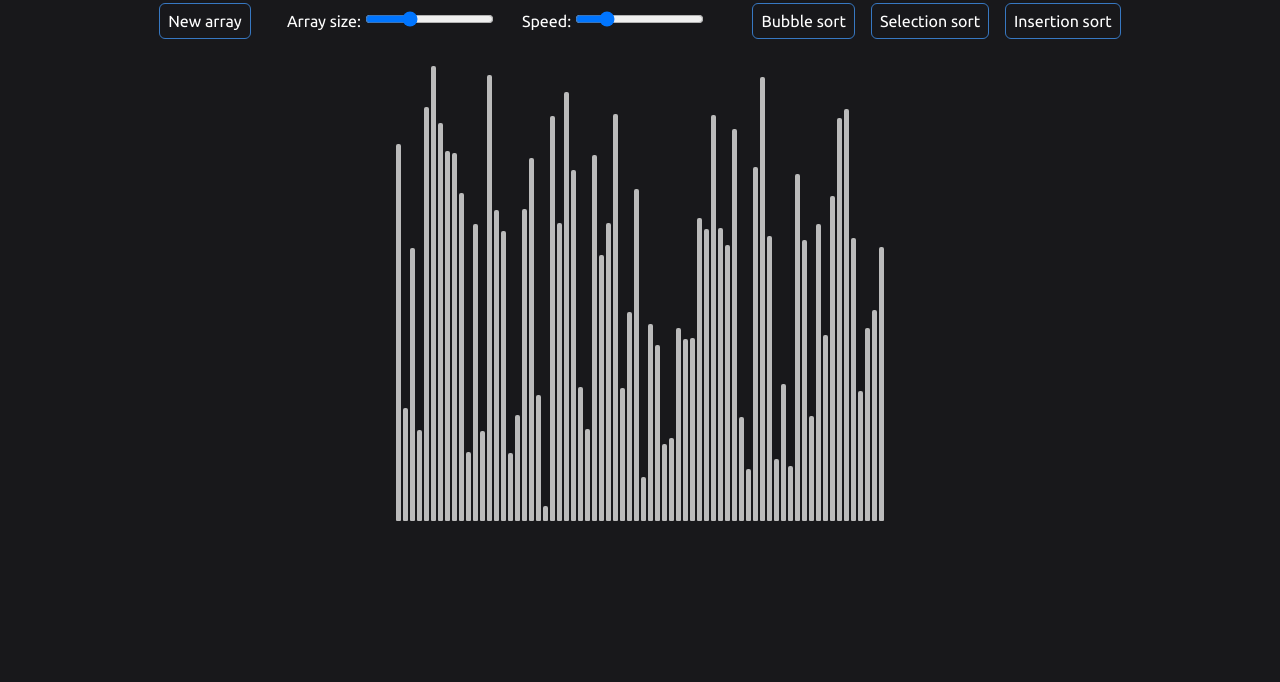
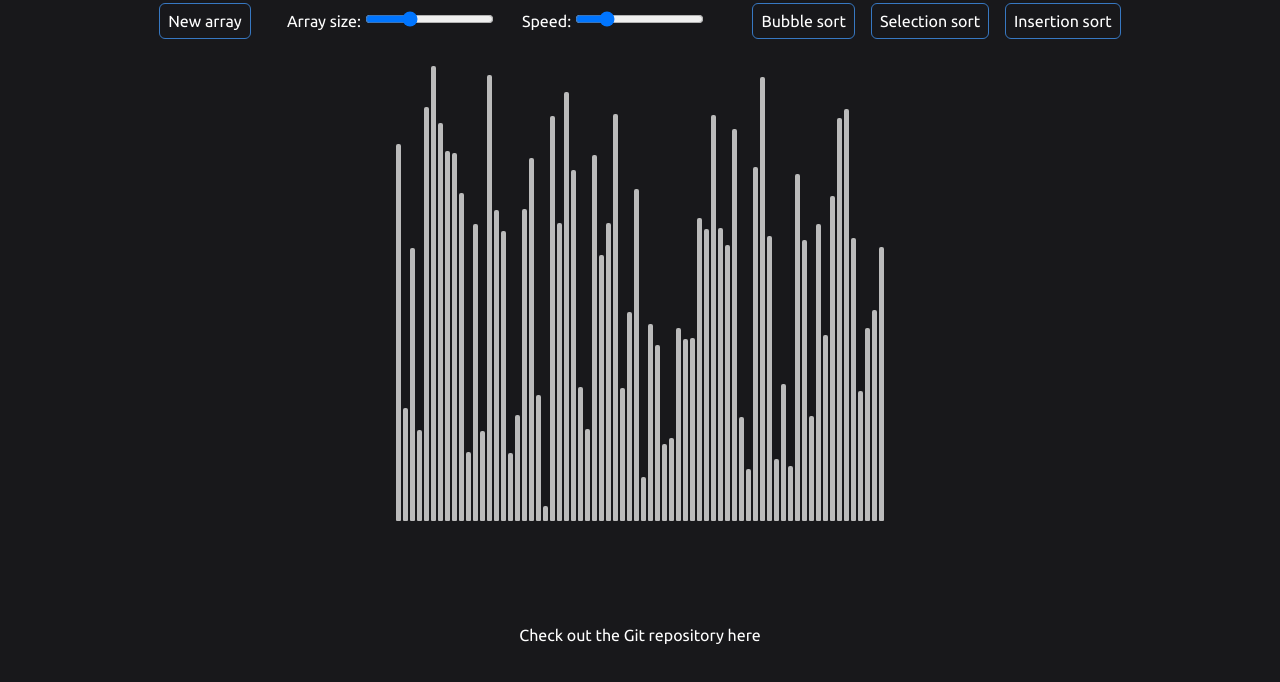
Before and after one commit to prtvi/sorting-visualizer, a plain HTML site: page index.html in a window 1280 px wide. Shown: the part 84-766 px from the top of the page. Drawn offline with Linux system fonts and the light colour scheme.

Commit message:
add git repo link

```diff
--- a/index.html
+++ b/index.html
@@ -71,9 +71,9 @@
 
       <div class="bar-container" id="bar-container"></div>
 
-      <!-- <footer class="footer">
-        <a href="http://github.com/prtvi/" target="_blank">Github</a>
-      </footer> -->
+      <footer class="footer">
+        <a href="https://github.com/prtvi/sorting-visualizer" target="_blank">Check out the Git repository here</a>
+      </footer>
     </div>
 
     <script src="js/setup.js"></script>
--- a/style.css
+++ b/style.css
@@ -122,4 +122,9 @@ h1 {
   margin: 1%;
   padding: 1%;
   /* background-color: #0b9c0b; */
+  margin-top: 80px;
 }
+
+a:hover {
+  text-decoration: underline;
+}
```
